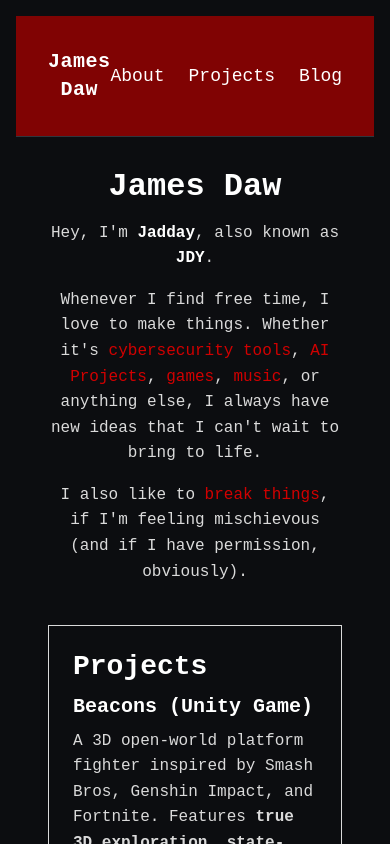
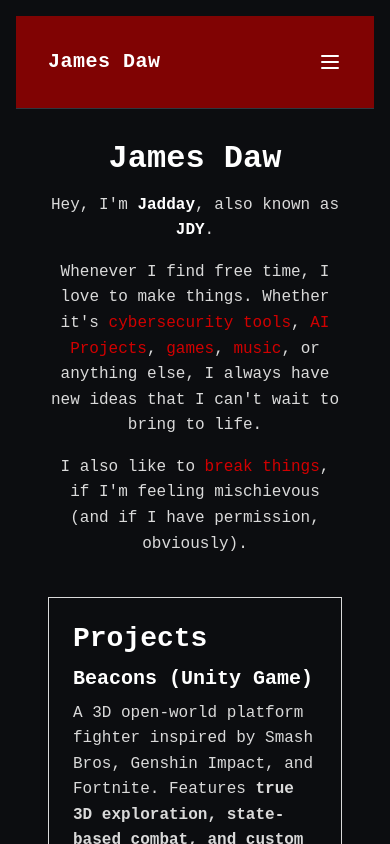
Before and after one commit to Jadday/jdy-portfolio, a Next.js app: page / in a window 390 px wide. Shown: the top 844 px of the page. Built offline with nearby package versions, Linux system fonts and the light colour scheme.

Commit message:
Hamburger menu for header on mobile

```diff
--- a/app/components/Header.tsx
+++ b/app/components/Header.tsx
@@ -1,25 +1,102 @@
+"use client"
 import Link from 'next/link';
 import Image from 'next/image';
+import { useState } from 'react';
 
 export default function Header() {
+  const [isMobileNavOpen, setMobileNavOpen] = useState(false);
+
   return (
     <header className="bg-[#800303] text-white p-4 border-b border-[#30363d]">
       <nav className="container mx-auto flex justify-between items-center">
         {/* Logo / Name */}
-        <Link href="/" className="text-xl font-bold text-terminalRed tracking-wide nav-link">
+        <Link
+          href="/"
+          className="text-xl font-bold text-terminalRed tracking-wide nav-link"
+        >
           James Daw
         </Link>
 
-        {/* Navigation Links */}
-        <div className="space-x-6 text-lg flex items-center">
-          <Link href="/about" className="nav-link">About</Link>
-          <Link href="/portfolio" className="nav-link">Projects</Link>
-          <Link href="/blog" className="nav-link">Blog</Link>
+        {/* Hamburger button visible only on mobile */}
+        <button
+          className="sm:hidden focus:outline-none"
+          onClick={() => setMobileNavOpen(!isMobileNavOpen)}
+          aria-label="Toggle navigation menu"
+        >
+          <svg
+            className="w-6 h-6"
+            fill="none"
+            stroke="currentColor"
+            viewBox="0 0 24 24"
+            xmlns="http://www.w3.org/2000/svg"
+          >
+            <path
+              strokeLinecap="round"
+              strokeLinejoin="round"
+              strokeWidth={2}
+              d="M4 6h16M4 12h16M4 18h16"
+            />
+          </svg>
+        </button>
+
+        {/* Navigation Links: Hidden on mobile (smaller than "sm") */}
+        <div className="hidden sm:flex space-x-6 text-lg items-center">
+          <Link href="/about" className="nav-link">
+            About
+          </Link>
+          <Link href="/portfolio" className="nav-link">
+            Projects
+          </Link>
+          <Link href="/blog" className="nav-link">
+            Blog
+          </Link>
           <Link href="/">
-            <Image src="/navbar-icon3.png" alt="Description" width={40} height={40} className="navbar-icon-glow" />
+            <Image
+              src="/navbar-icon3.png"
+              alt="Description"
+              width={40}
+              height={40}
+              className="navbar-icon-glow"
+            />
           </Link>
         </div>
       </nav>
+
+      {/* Mobile Navigation Links: Rendered when hamburger is toggled */}
+      {isMobileNavOpen && (
+        <div className="sm:hidden mt-4 space-y-2 text-center">
+          <Link
+            href="/about"
+            className="block nav-link"
+            onClick={() => setMobileNavOpen(false)}
+          >
+            About
+          </Link>
+          <Link
+            href="/portfolio"
+            className="block nav-link"
+            onClick={() => setMobileNavOpen(false)}
+          >
+            Projects
+          </Link>
+          <Link
+            href="/blog"
+            className="block nav-link"
+            onClick={() => setMobileNavOpen(false)}
+          >
+            Blog
+          </Link>
+          <Link href="/" onClick={() => setMobileNavOpen(false)}>
+            <Image
+              src="/navbar-icon3.png"
+              alt="Description"
+              width={40}
+              height={40}
+              className="navbar-icon-glow inline"
+            />
+          </Link>
+        </div>
+      )}
     </header>
   );
 }
```
